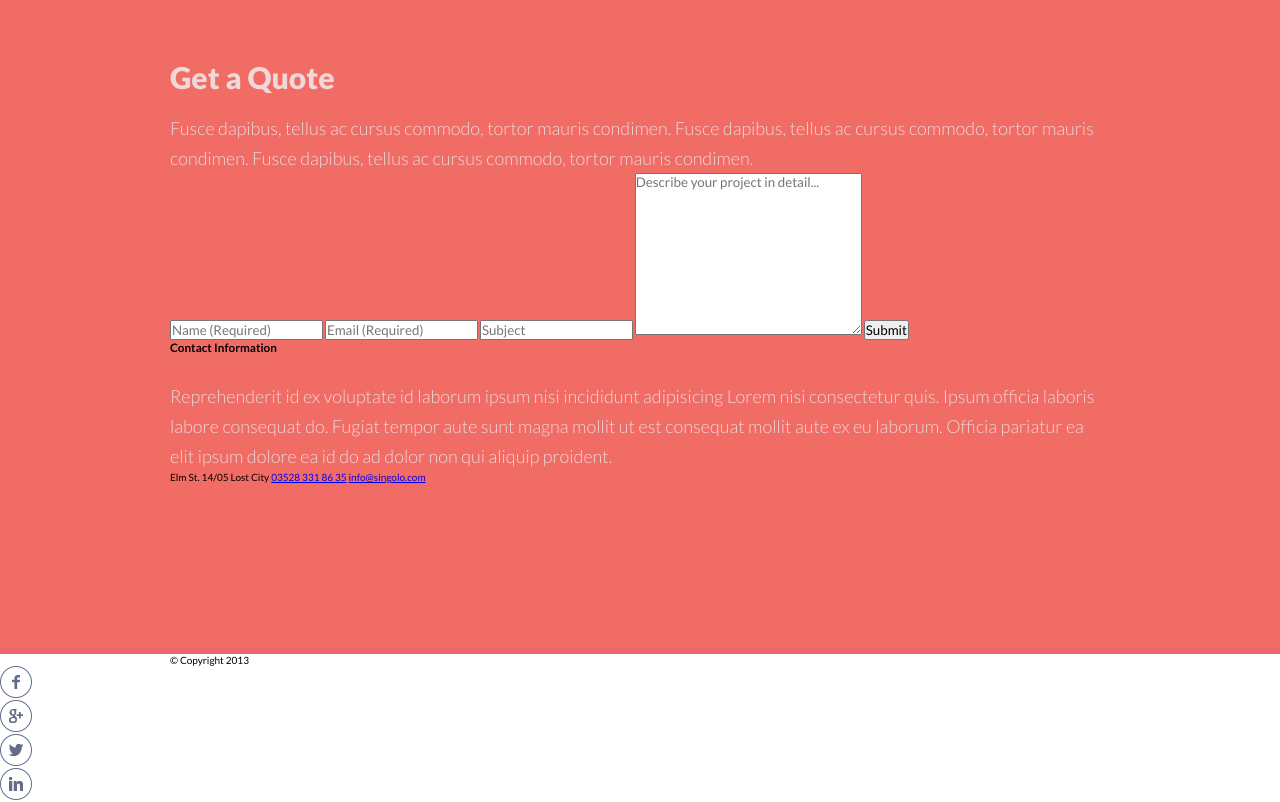
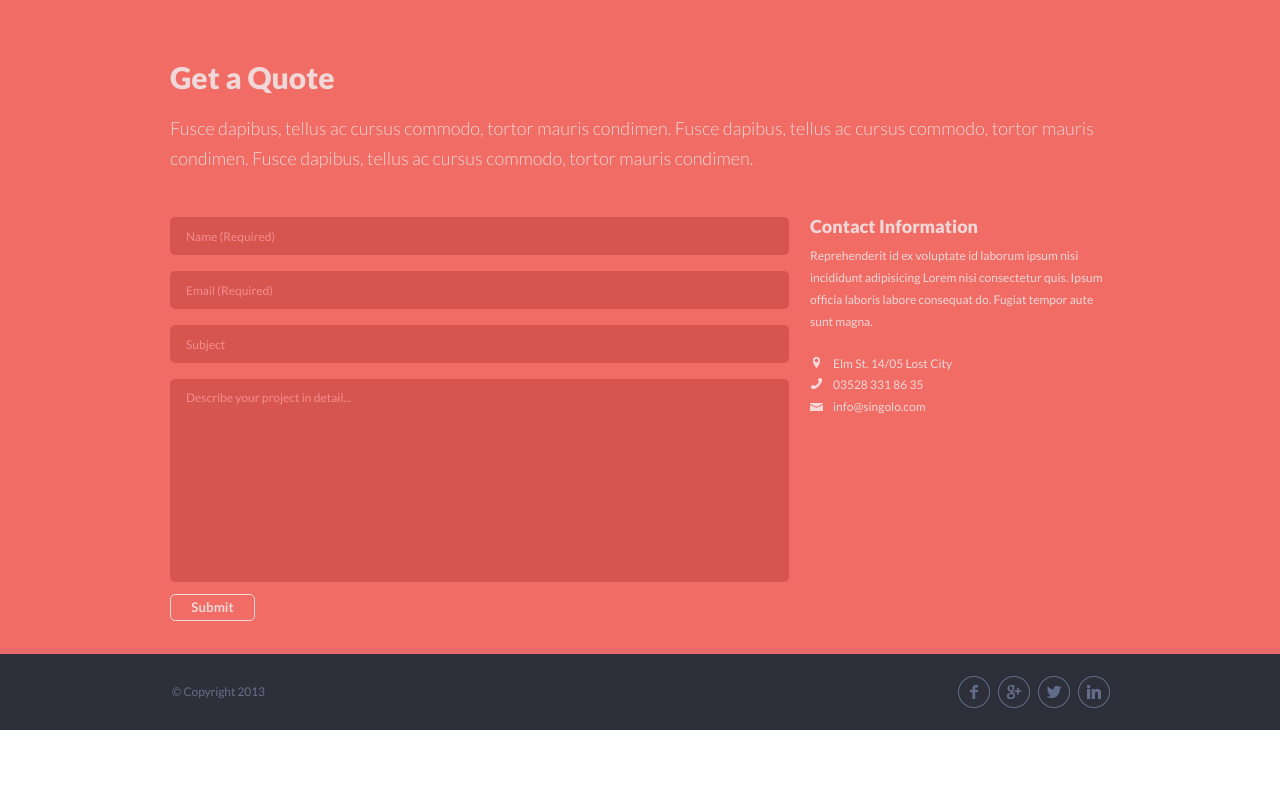
Before and after one commit to dementeyolga/singolo, a plain HTML site: page singolo3.html in a window 1280 px wide. Drawn offline with Linux system fonts and the light colour scheme.

Commit message:
singolo3

```diff
--- a/singolo3.css
+++ b/singolo3.css
@@ -15,6 +15,7 @@
     margin: auto;
     position: relative;
 }
+
 
 /* Contact Styles */
 
@@ -39,3 +40,168 @@
     color: #f0d8d9;
     font-weight: 300;
 }
+
+
+/* styles for a form */
+
+.form {
+    padding-top: 44px;
+    margin-right: 20px;
+    width: 620px;
+    float: left;
+}
+
+.form__field {
+    width: 619px;
+    border-radius: 5px;
+    border: none;
+    background-color: #d6564f;
+}
+
+.form__field::placeholder {
+    font-size: 1.2rem;
+    line-height: 38px;
+    color: #f48c8f;
+    font-weight: 400;
+    padding-left: 16px;
+    vertical-align: middle;
+}
+
+.form__field:focus::placeholder {
+    color: transparent;
+}
+
+.form input {
+    height: 38px;
+    margin-bottom: 16px;
+}
+
+.form textarea {
+    resize: none;
+    height: 202.5px;
+}
+
+.form button {
+    display: block;
+    width: 85px;
+    height: 27px;
+    margin-top: 10px;
+    border-radius: 5px;
+    border: 1px solid #f0d8d9;
+    color: #f0d8d9;
+    background: none;
+    font-weight: 700;
+}
+
+.form button:hover {
+    cursor: pointer;
+}
+
+.form button:active {
+    background-color: #f0d8d9;
+    color: #d6564f;
+}
+
+
+/* contact info styles */
+
+.contact-information {
+    margin-top: 44px;
+}
+
+.contact-information h3 {
+    font-size: 1.8rem;
+    line-height: 18px;
+    color: #f0d8d9;
+    font-weight: 900;
+}
+
+.contact-information p {
+    font-size: 1.2rem;
+    line-height: 22px;
+    color: #f0d8d9;
+    font-weight: 400;
+    padding-top: 10px;
+}
+
+.contact-information__info {
+    margin-top: 20px;
+}
+
+.contact-information__info a,
+.contact-information__info span {
+    font-size: 1.2rem;
+    line-height: 21px;
+    color: #f0d8d9;
+    font-weight: 400;
+    display: block;
+    text-decoration: none;
+}
+
+.contact-information__adress::before {
+    content: "";
+    background-image: url(assets/contacts/location.png);
+    width: 13px;
+    height: 11px;
+    display: inline-block;
+    background-position: center center;
+    background-repeat: no-repeat;
+    margin-right: 10px;
+}
+
+.contact-information__phone::before {
+    content: "";
+    background-image: url(/assets/contacts/phone.png);
+    width: 13px;
+    height: 11px;
+    display: inline-block;
+    background-position: center center;
+    background-repeat: no-repeat;
+    margin-right: 10px;
+}
+
+.contact-information__email {
+    margin-top: 1px;
+}
+
+.contact-information__email::before {
+    content: "";
+    background-image: url(/assets/contacts/mail.png);
+    width: 13px;
+    height: 8px;
+    display: inline-block;
+    background-position: center;
+    background-repeat: no-repeat;
+    margin-right: 10px;
+}
+
+
+/* Footer Styles */
+
+.footer {
+    height: 76px;
+    background-color: #2d303a;
+}
+
+.footer p {
+    color: #666d89;
+    font-size: 1.2rem;
+    padding-left: 1.8px;
+    margin-top: -1.6px;
+    letter-spacing: -0.1px;
+}
+
+.footer__social-media {
+    display: flex;
+    width: 152px;
+    justify-content: space-between;
+    padding-top: 1px;
+}
+
+.footer__flex {
+    width: 940px;
+    display: flex;
+    justify-content: space-between;
+    align-items: center;
+    height: 76px;
+}
--- a/singolo3.html
+++ b/singolo3.html
@@ -17,42 +17,46 @@
             <p>Fusce dapibus, tellus ac cursus commodo, tortor mauris condimen.
                 Fusce dapibus, tellus ac cursus commodo, tortor mauris condimen.
                 Fusce dapibus, tellus ac cursus commodo, tortor mauris condimen.</p>
-            <form action="" method="POST">
-                <input type="text" name="name" pattern="[A-Za-zА-Яа-яЁё]+" placeholder="Name (Required)" required>
-                <input type="email" name="email" pattern="@" placeholder="Email (Required)" required>
-                <input type="text" name="subject" placeholder="Subject">
-                <textarea name="details" cols="30" rows="10"
+            <form class="form" action="" method="POST">
+                <input class="form__field" type="text" name="name" pattern="[A-Za-zА-Яа-яЁё]+"
+                    placeholder="Name (Required)" required>
+                <input class="form__field" type="email" name="email" pattern="@" placeholder="Email (Required)"
+                    required>
+                <input class="form__field" type="text" name="subject" placeholder="Subject">
+                <textarea class="form__field" name="details" cols="30" rows="10"
                     placeholder="Describe your project in detail..."></textarea>
                 <button type="submit">Submit</button>
-
             </form>
             <div class="contact-information">
                 <h3>Contact Information</h3>
                 <p>Reprehenderit id ex voluptate id laborum ipsum nisi incididunt
                     adipisicing Lorem nisi consectetur quis. Ipsum officia laboris
-                    labore consequat do. Fugiat tempor aute sunt magna mollit ut est
-                    consequat mollit aute ex eu laborum. Officia pariatur ea elit
-                    ipsum dolore ea id do ad dolor non qui aliquip proident.</p>
-                <a class="contact-information__adress">Elm St. 14/05 Lost City</a>
-                <a href="tel:03528 331 86 35" class="contact-information__phone">03528 331 86 35</a>
-                <a href="mailto:info@singolo.com" class="contact-information__email">info@singolo.com</a>
+                    labore consequat do. Fugiat tempor aute sunt magna.</p>
+                <div class="contact-information__info">
+                    <span class="contact-information__adress">Elm St. 14/05 Lost City</span>
+                    <a href="tel:03528 331 86 35" class="contact-information__phone">03528 331 86 35</a>
+                    <a href="mailto:info@singolo.com" class="contact-information__email">info@singolo.com</a>
+                </div>
 
             </div>
         </div>
     </section>
 
-    <footer>
+    <footer class="footer">
         <div class="wrapper">
-            <p>© Copyright 2013</p>
+            <div class="footer__flex">
+                <p>© Copyright 2013</p>
+                <div class="footer__social-media">
+                    <div><img class="facebook" src="/assets/social media/facebook-icon.png" alt="facebook icon"></div>
+                    <div><img class="google" src="/assets/social media/google-icon.png" alt="google icon"></div>
+                    <div><img class="twitter" src="/assets/social media/twitter-icon.png" alt="twitter icon"></div>
+                    <div><img class="linkedin" src="/assets/social media/linkedin-icon.png" alt="linkedin icon"></div>
+                </div>
+            </div>
 
         </div>
 
-        <div class="social-media">
-            <div><img class="facebook" src="/assets/social media/facebook-icon.png" alt="facebook icon"></div>
-            <div><img class="google" src="/assets/social media/google-icon.png" alt="google icon"></div>
-            <div><img class="twitter" src="/assets/social media/twitter-icon.png" alt="twitter icon"></div>
-            <div><img class="linkedin" src="/assets/social media/linkedin-icon.png" alt="linkedin icon"></div>
-        </div>
+
     </footer>
 
 
```
Lines whose indentation alone changed are shown as unchanged.
